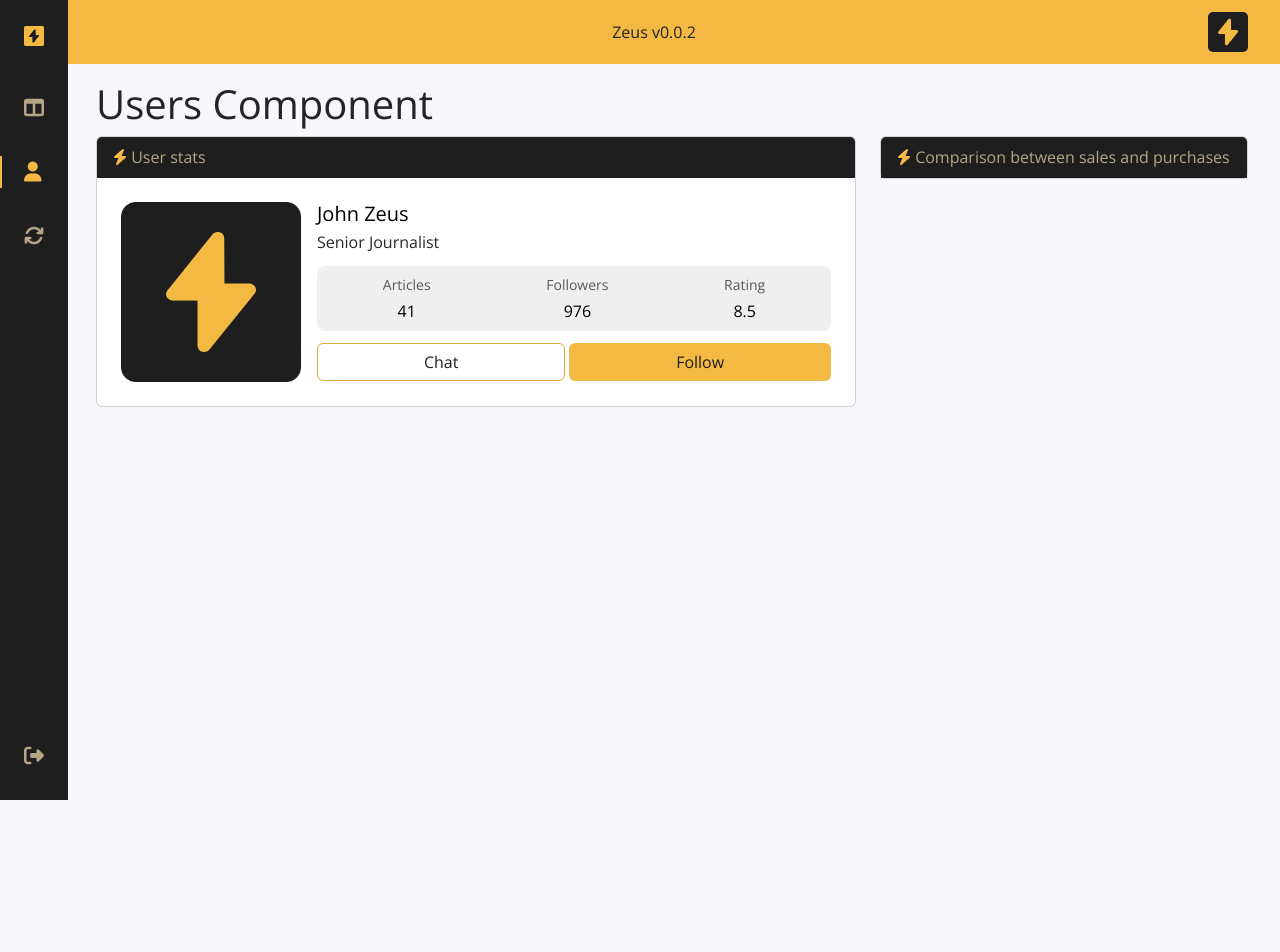
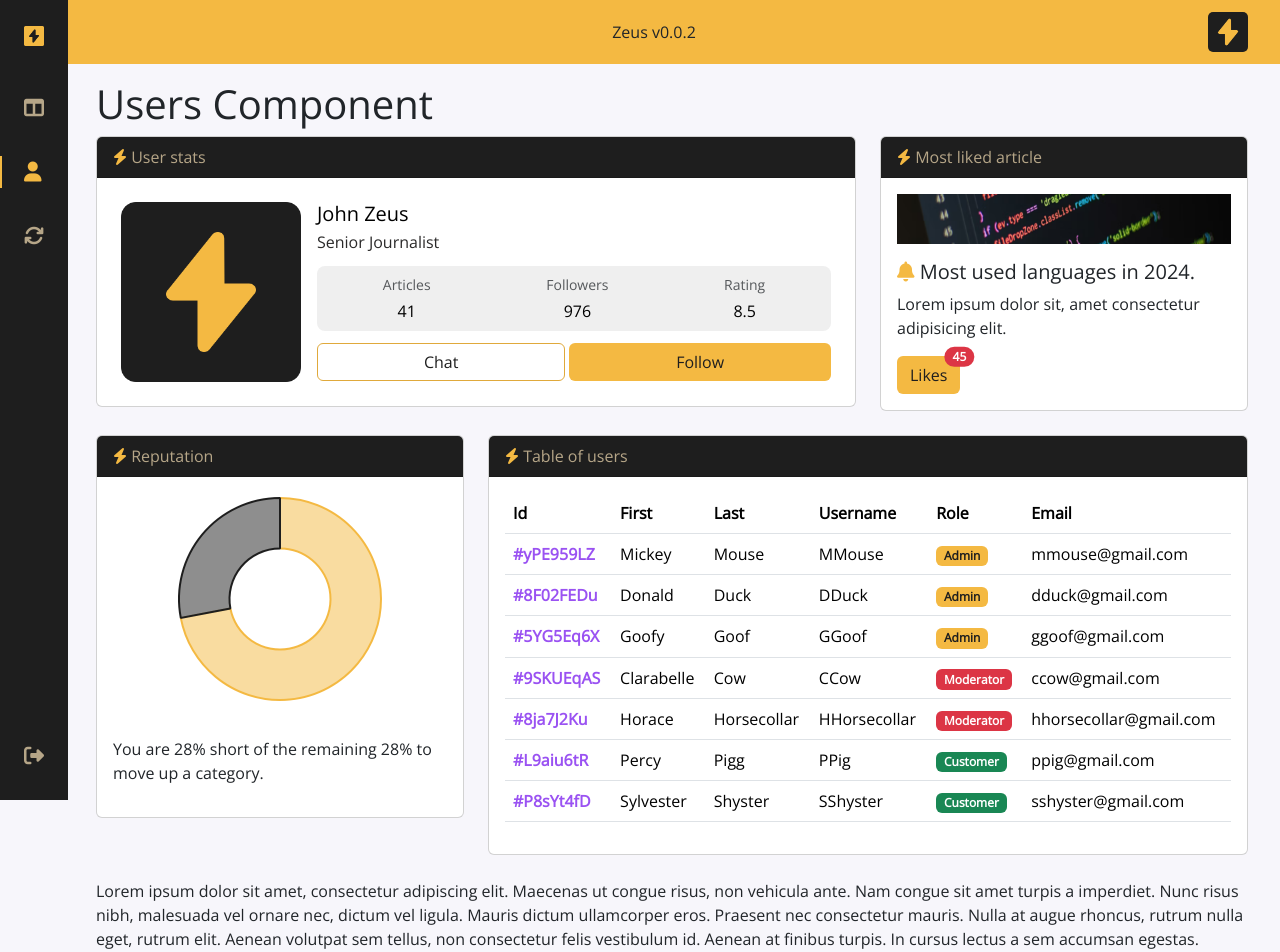
Before and after one commit to mzafram2001/zeus, an Angular app: page /users in a window 1280 px wide. Shown: the top 952 px of the page. Before the commit the page ends 800 px from the top, so only its background shows below. Built offline with nearby package versions, Linux system fonts and the light colour scheme.

Commit message:
UPDATE users component

```diff
--- a/src/app/users/users.component.css
+++ b/src/app/users/users.component.css
@@ -33,6 +33,14 @@
     color: #F4B942;
 }
 
+.id {
+    color: #9a52f2;
+}
+
+.announcement-image {
+    margin-bottom: 1rem;
+}
+
 @media screen and (max-width: 768px) {
     .name {
         text-align: center !important;
--- a/src/app/users/users.component.html
+++ b/src/app/users/users.component.html
@@ -16,7 +16,8 @@
                             </div>
                             <div class="flex-grow-1 ms-md-3 mt-3 mt-md-0">
                                 <h5 class="mb-1 name" style="text-align: left;">John Zeus</h5>
-                                <p class="mb-2 pb-1 specialist" style="color: #2b2a2a; text-align: left;">Senior Journalist</p>
+                                <p class="mb-2 pb-1 specialist" style="color: #2b2a2a; text-align: left;">Senior
+                                    Journalist</p>
                                 <div class="d-md-flex justify-content-between rounded-3 p-2 mb-2"
                                     style="background-color: #efefef;">
                                     <div class="flex-grow-1 text-center text-md-start">
@@ -44,15 +45,46 @@
             <div class="col-md-4 mb-4">
                 <div class="card">
                     <div class="card-header">
-                        <i class="fa-solid fa-bolt"></i> Comparison between sales and purchases
+                        <i class="fa-solid fa-bolt"></i> Most liked article
+                    </div>
+                    <div class="card-body">
+                        <img src="./assets/images/zeus_code.png" class="announcement-image" width="100%" height="50px">
+                        <h5><i class="fa-solid fa-bell"></i> Most used languages in 2024.</h5>
+                        <p>Lorem ipsum dolor sit, amet consectetur adipisicing elit.</p>
+                        <button type="button" class="btn btn-zeus position-relative">
+                            Likes
+                            <span
+                                class="position-absolute top-0 start-100 translate-middle badge rounded-pill bg-danger">
+                                45
+                                <span class="visually-hidden">Current likes</span>
+                            </span>
+                        </button>
                     </div>
                 </div>
             </div>
         </div>
-
-
-
-        <!--<table class="table table-hover">
+        <div class="row">
+            <div class="col-md-4 mb-4">
+                <div class="card">
+                    <div class="card-header">
+                        <i class="fa-solid fa-bolt"></i> Reputation
+                    </div>
+                    <div class="chart-container">
+                        <canvas id="reputation" width="500" height="350">{{ chartReputation }}</canvas>
+                    </div>
+                    <div class="card-body">
+                        <p>You are 28% short of the remaining 28% to move up a category.</p>
+                    </div>
+                </div>
+            </div>
+            <div class="col-md-8 mb-4">
+                <div class="card">
+                    <div class="card-header">
+                        <i class="fa-solid fa-bolt"></i> Table of users
+                    </div>
+                    <div class="card-body">
+                        <div class="table-responsive">
+                            <table class="table table-hover">
                                 <thead>
                                     <tr>
                                         <th scope="col">Id</th>
@@ -65,149 +97,69 @@
                                 </thead>
                                 <tbody>
                                     <tr>
-                    <th scope="row">#yPE959LZ</th>
+                                        <th scope="row" class="id">#yPE959LZ</th>
                                         <td>Mickey</td>
                                         <td>Mouse</td>
                                         <td>MMouse</td>
-                    <td>Admin</td>
+                                        <td><span class="badge bg-zeus">Admin</span></td>
                                         <td>mmouse&#64;gmail.com</td>
                                     </tr>
                                     <tr>
-                    <th scope="row">#8F02FEDu</th>
+                                        <th scope="row" class="id">#8F02FEDu</th>
                                         <td>Donald</td>
                                         <td>Duck</td>
                                         <td>DDuck</td>
-                    <td>Admin</td>
+                                        <td><span class="badge bg-zeus">Admin</span></td>
                                         <td>dduck&#64;gmail.com</td>
                                     </tr>
                                     <tr>
-                    <th scope="row">#5YG5Eq6X</th>
+                                        <th scope="row" class="id">#5YG5Eq6X</th>
                                         <td>Goofy</td>
                                         <td>Goof</td>
                                         <td>GGoof</td>
-                    <td>Customer</td>
+                                        <td><span class="badge bg-zeus">Admin</span></td>
                                         <td>ggoof&#64;gmail.com</td>
+                                    </tr>
+                                    <tr>
+                                        <th scope="row" class="id">#9SKUEqAS</th>
+                                        <td>Clarabelle</td>
+                                        <td>Cow</td>
+                                        <td>CCow</td>
+                                        <td><span class="badge bg-danger">Moderator</span></td>
+                                        <td>ccow&#64;gmail.com</td>
+                                    </tr>
+                                    <tr>
+                                        <th scope="row" class="id">#8ja7J2Ku</th>
+                                        <td>Horace</td>
+                                        <td>Horsecollar</td>
+                                        <td>HHorsecollar</td>
+                                        <td><span class="badge bg-danger">Moderator</span></td>
+                                        <td>hhorsecollar&#64;gmail.com</td>
+                                    </tr>
+                                    <tr>
+                                        <th scope="row" class="id">#L9aiu6tR</th>
+                                        <td>Percy</td>
+                                        <td>Pigg</td>
+                                        <td>PPig</td>
+                                        <td><span class="badge bg-success">Customer</span></td>
+                                        <td>ppig&#64;gmail.com</td>
+                                    </tr>
+                                    <tr>
+                                        <th scope="row" class="id">#P8sYt4fD</th>
+                                        <td>Sylvester</td>
+                                        <td>Shyster</td>
+                                        <td>SShyster</td>
+                                        <td><span class="badge bg-success">Customer</span></td>
+                                        <td>sshyster&#64;gmail.com</td>
                                     </tr>
                                 </tbody>
                             </table>
-        <div class="table-responsive">
-            <table class="align-middle mb-0 table table-borderless table-striped table-hover">
-                <thead>
-                    <tr>
-                        <th class="text-center">#</th>
-                        <th>Name</th>
-                        <th class="text-center">City</th>
-                        <th class="text-center">Status</th>
-                        <th class="text-center">Actions</th>
-                    </tr>
-                </thead>
-                <tbody>
-                    <tr>
-                        <td class="text-center text-muted">#345</td>
-                        <td>
-                            <div class="widget-content p-0">
-                                <div class="widget-content-wrapper">
-                                    <div class="widget-content-left mr-3">
-                                        <div class="widget-content-left">
-                                            <img width="40" class="rounded-circle" src="assets/images/avatars/4.jpg"
-                                                alt="">
-                                        </div>
-                                    </div>
-                                    <div class="widget-content-left flex2">
-                                        <div class="widget-heading">John Doe</div>
-                                        <div class="widget-subheading opacity-7">Web Developer</div>
                         </div>
                     </div>
                 </div>
-                        </td>
-                        <td class="text-center">Madrid</td>
-                        <td class="text-center">
-                            <div class="badge badge-warning">Pending</div>
-                        </td>
-                        <td class="text-center">
-                            <button type="button" id="PopoverCustomT-1" class="btn btn-primary btn-sm">Details</button>
-                        </td>
-                    </tr>
-                    <tr>
-                        <td class="text-center text-muted">#347</td>
-                        <td>
-                            <div class="widget-content p-0">
-                                <div class="widget-content-wrapper">
-                                    <div class="widget-content-left mr-3">
-                                        <div class="widget-content-left">
-                                            <img width="40" class="rounded-circle" src="assets/images/avatars/3.jpg"
-                                                alt="">
             </div>
         </div>
-                                    <div class="widget-content-left flex2">
-                                        <div class="widget-heading">Ruben Tillman</div>
-                                        <div class="widget-subheading opacity-7">Etiam sit amet orci eget</div>
-                                    </div>
-                                </div>
-                            </div>
-                        </td>
-                        <td class="text-center">Berlin</td>
-                        <td class="text-center">
-                            <div class="badge badge-success">Completed</div>
-                        </td>
-                        <td class="text-center">
-                            <button type="button" id="PopoverCustomT-2" class="btn btn-primary btn-sm">Details</button>
-                        </td>
-                    </tr>
-                    <tr>
-                        <td class="text-center text-muted">#321</td>
-                        <td>
-                            <div class="widget-content p-0">
-                                <div class="widget-content-wrapper">
-                                    <div class="widget-content-left mr-3">
-                                        <div class="widget-content-left">
-                                            <img width="40" class="rounded-circle" src="assets/images/avatars/2.jpg"
-                                                alt="">
-                                        </div>
-                                    </div>
-                                    <div class="widget-content-left flex2">
-                                        <div class="widget-heading">Elliot Huber</div>
-                                        <div class="widget-subheading opacity-7">Lorem ipsum dolor sic</div>
-                                    </div>
-                                </div>
-                            </div>
-                        </td>
-                        <td class="text-center">London</td>
-                        <td class="text-center">
-                            <div class="badge badge-danger">In Progress</div>
-                        </td>
-                        <td class="text-center">
-                            <button type="button" id="PopoverCustomT-3" class="btn btn-primary btn-sm">Details</button>
-                        </td>
-                    </tr>
-                    <tr>
-                        <td class="text-center text-muted">#55</td>
-                        <td>
-                            <div class="widget-content p-0">
-                                <div class="widget-content-wrapper">
-                                    <div class="widget-content-left mr-3">
-                                        <div class="widget-content-left">
-                                            <img width="40" class="rounded-circle" src="assets/images/avatars/1.jpg"
-                                                alt="">
-                                        </div>
-                                    </div>
-                                    <div class="widget-content-left flex2">
-                                        <div class="widget-heading">Vinnie Wagstaff</div>
-                                        <div class="widget-subheading opacity-7">UI Designer</div>
-                                    </div>
-                                </div>
-                            </div>
-                        </td>
-                        <td class="text-center">Amsterdam</td>
-                        <td class="text-center">
-                            <div class="badge badge-info">On Hold</div>
-                        </td>
-                        <td class="text-center">
-                            <button type="button" id="PopoverCustomT-4" class="btn btn-primary btn-sm">Details</button>
-                        </td>
-                    </tr>
-                </tbody>
-            </table>
+
         <div>
             <p>
                 Lorem ipsum dolor sit amet, consectetur adipiscing elit. Maecenas ut congue risus, non vehicula
@@ -351,6 +303,6 @@
                     </div>
                 </div>
             </div>
-            </div>-->
         </div>
     </div>
+</div>
--- a/src/app/users/users.component.ts
+++ b/src/app/users/users.component.ts
@@ -1,4 +1,6 @@
-import { Component } from '@angular/core';
+import { Component, OnInit } from '@angular/core';
+import { Router } from '@angular/router';
+import Chart from 'chart.js/auto';
 
 @Component({
   selector: 'app-users',
@@ -7,6 +9,39 @@ import { Component } from '@angular/core';
   templateUrl: './users.component.html',
   styleUrl: './users.component.css'
 })
-export class UsersComponent {
+export class UsersComponent implements OnInit {
+  public chartReputation: any;
 
+  ngOnInit(): void {
+    this.createChart();
+  }
+
+  public createChart() {
+    this.chartReputation = new Chart("reputation", {
+      type: 'doughnut',
+      data: {
+        labels: ['Completed % to rank up', 'Remaining % to rank up'],
+        datasets: [
+          {
+            data: [72, 28],
+            borderColor: ['#F4B942', '#1E1E1E'],
+            backgroundColor: ['rgba(244, 185, 66, 0.5)', 'rgba(30, 30, 30, 0.5)'],
+          }
+        ]
+      },
+      options: {
+        responsive: true,
+        devicePixelRatio: 2,
+        aspectRatio: 1.5,
+        layout: {
+          padding: 20
+        },
+        plugins: {
+          legend: {
+            display: false
+          }
+        }
+      }
+    });
+  }
 }
```
Also changed, not shown: src/assets/images/zeus_code.png (added). Lines whose indentation alone changed are shown as unchanged.
